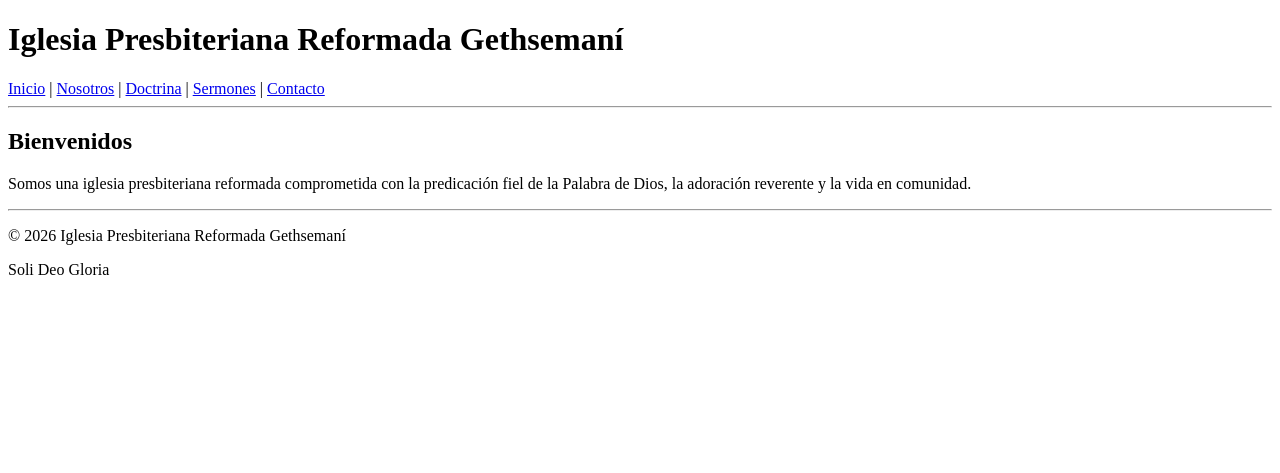
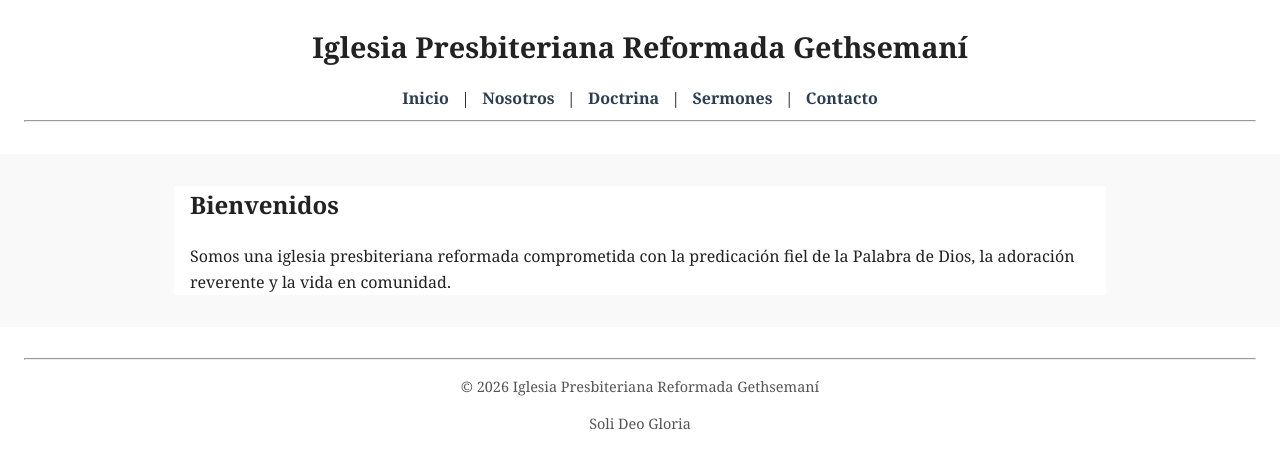
Before and after one commit to josueRdgz/webside_gethsemani, a Django app: page / in a window 1280 px wide. Shown: the top 473 px of the page. Run offline with Django 5.2, Linux system fonts and the light colour scheme.

Commit message:
Add base CSS styles and static files configuration

```diff
--- a/config/settings.py
+++ b/config/settings.py
@@ -115,4 +115,8 @@ USE_TZ = True
 # Static files (CSS, JavaScript, Images)
 # https://docs.djangoproject.com/en/6.0/howto/static-files/
 
-STATIC_URL = 'static/'
+STATIC_URL = "/static/"
+
+STATICFILES_DIRS = [
+    BASE_DIR / "core" / "static",
+]
--- /dev/null
+++ b/core/static/core/css/style.css
@@ -0,0 +1,50 @@
+/* Base styles */
+body {
+    margin: 0;
+    font-family: Georgia, "Times New Roman", serif;
+    line-height: 1.6;
+    color: #222;
+    background-color: #f9f9f9;
+}
+
+/* Layout */
+header,
+footer {
+    background-color: #ffffff;
+    padding: 1.5rem;
+    text-align: center;
+}
+
+header h1 {
+    margin: 0;
+    font-size: 1.8rem;
+}
+
+nav {
+    margin-top: 1rem;
+}
+
+nav a {
+    margin: 0 0.5rem;
+    text-decoration: none;
+    color: #2c3e50;
+    font-weight: bold;
+}
+
+nav a:hover {
+    text-decoration: underline;
+}
+
+/* Main content */
+main {
+    max-width: 900px;
+    margin: 2rem auto;
+    padding: 0 1rem;
+    background-color: #ffffff;
+}
+
+/* Footer */
+footer {
+    font-size: 0.9rem;
+    color: #555;
+}
--- a/core/templates/core/base.html
+++ b/core/templates/core/base.html
@@ -1,3 +1,4 @@
+{% load static %}
 <!DOCTYPE html>
 <html lang="es">
 <head>
@@ -5,6 +6,7 @@
     <title>{% block title %}Iglesia Presbiteriana Reformada Gethsemaní{% endblock %}</title>
     <meta name="viewport" content="width=device-width, initial-scale=1">
 
+    <link rel="stylesheet" href="{% static 'core/css/style.css' %}">
     {% block extra_head %}{% endblock %}
 </head>
 <body>
```
